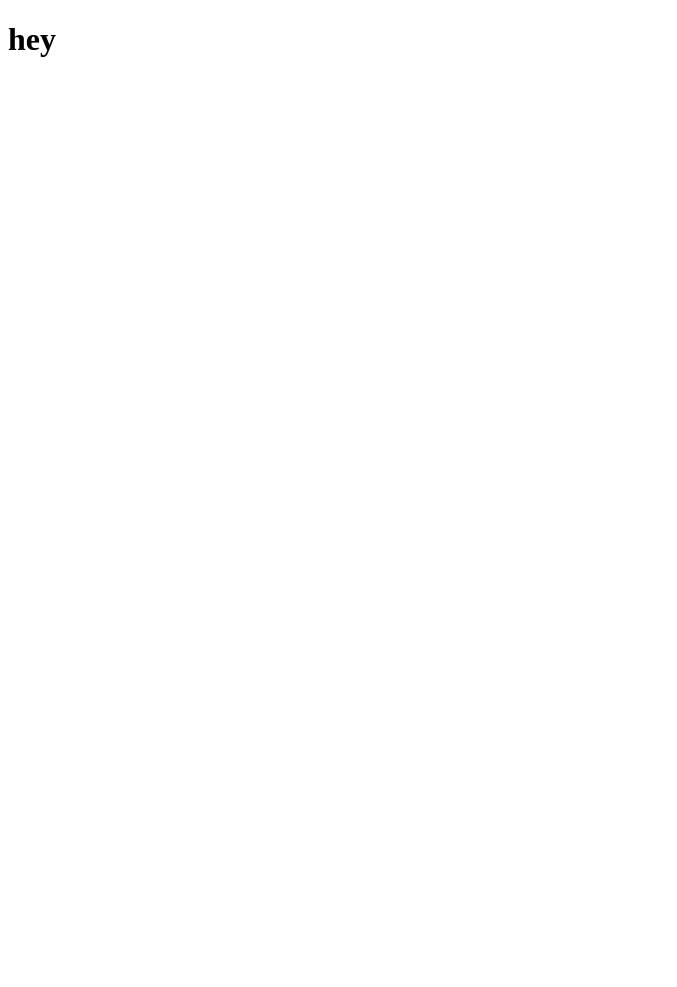
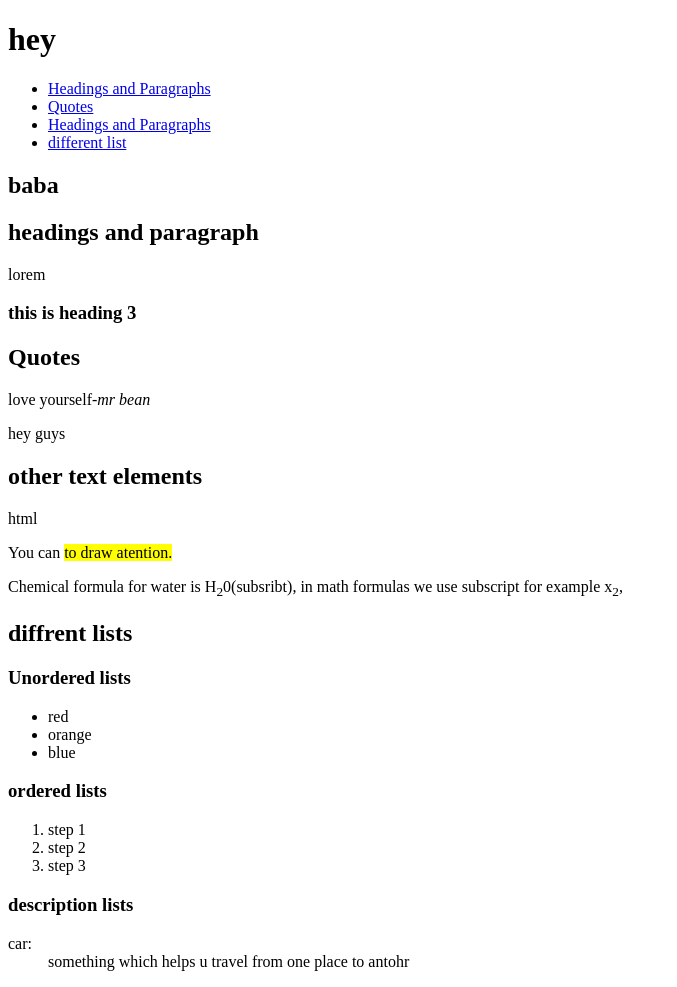
Before and after one commit to trej0011/trej0011.github.io, a plain HTML site: page week3/index.html in a window 1280 px wide. Shown: the whole page, without its empty margins (0-677 px from the left). Before the commit the page ends 800 px from the top, so only its background shows below. Drawn offline with Linux system fonts and the light colour scheme.

Commit message:
content related to week 3

```diff
--- a/week3/index.html
+++ b/week3/index.html
@@ -1,11 +1,70 @@
 <!DOCTYPE html>
 <html lang="en">
+
 <head>
     <meta charset="UTF-8">
     <meta name="viewport" content="width=, initial-scale=1.0">
     <title>week3</title>
 </head>
 <body>
+    <!-- header -->
+</header>
     <h1>hey</h1>
+    </header>
+    <!-- navigation -->
+<nav>
+    <!-- unordered list -->
+<ul>
+    <!-- list iems -->
+     <!-- <li><a href="https://www.instagram.com/"</a<>/li> -->
+     <li><a href="#section1">Headings and Paragraphs</a></li>
+     <li><a href="#section2">Quotes</a></li>
+     <li><a href="#section3">Headings and Paragraphs</a></li>
+     <li><a href="section4">different list</a></li>
+     </ul>
+<nav>
+    <h2>baba</h2>
+    <!-- command + slash will create a comment -->
+ <!-- section 1 -->
+
+  <section id="section1">
+  <h2>headings and paragraph</h2>
+  <p>lorem </p>
+  <h3>this is heading 3</h3>
+</section>
+<!-- section 2 -->
+ <section id="section2">
+ <h2>Quotes</h2>
+ <blackquote>love yourself-<cite>mr bean</cite></blackquote>
+ <p>hey guys</p>
+ </section>
+
+<!-- section3 -->
+ <selection id="section3">
+ <h2>other text elements</h2>
+  <p><abbr title="hypertext markup language"></abbr>html<abbr is a language.</p>
+    <p>You can <mark>to draw atention.</p>
+        <p>Chemical formula for water is H<sub>2</sub>0(subsribt), in math formulas we use subscript for example x<sub>2</sub>,<p>
+        </p><del</del>
+        <!-- secion4 -->
+         <h2>diffrent lists</h2>
+         <h3>Unordered lists</h3>
+         <ul>
+            <li>red</li>
+            <li>orange</li>
+            <li>blue</li>
+         </ul>
+         <h3>ordered lists</h3>
+         <ol>
+          <li>step 1</li>
+          <li>step 2</li>
+          <li>step 3</li>
+         </ol>
+         <h3>description lists</h3>
+         <dl>
+            <dt>car:</dt>
+            <dd>something which helps u travel from one place to antohr</dd>
+         </dl>
 </body>
+
 </html>
```
